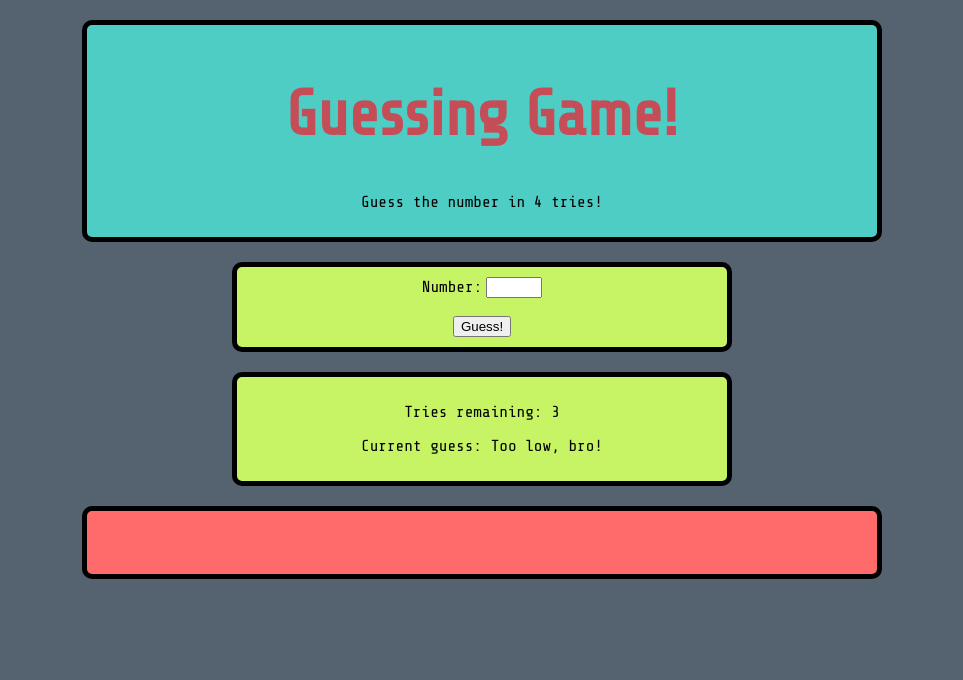
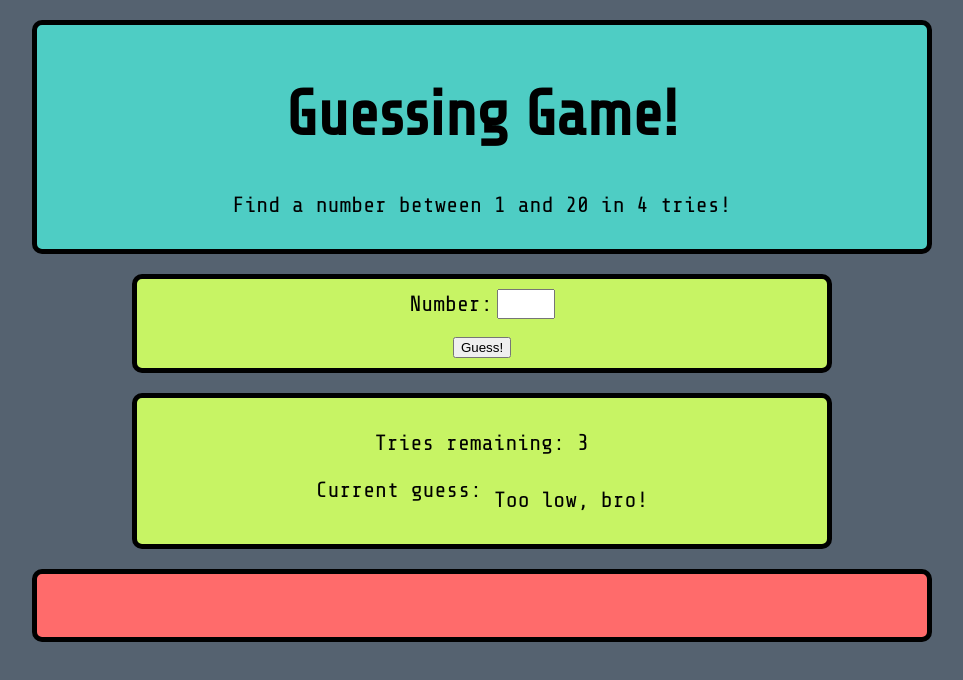
Before and after one commit to cficht/guess-a-number, a plain HTML site: page index.html in a window 1280 px wide. Both pictures are taken after a click on the button "Guess!". Shown: the whole page, without its empty margins (158-1121 px from the left). Drawn offline with nearby package versions, Linux system fonts and the light colour scheme.

Commit message:
added UI work into functions

```diff
--- a/app.js
+++ b/app.js
@@ -7,7 +7,7 @@ const triesRemaining = document.getElementById('tries-remaining');
 const highLow = document.getElementById('high-low');
 const winLose = document.getElementById('win-lose');
 
-const numberToGuess = Math.round(Math.random() * 10);
+const numberToGuess = Math.ceil(Math.random() * 20); // used Math.ceil to ensure the number is never zero;
 let triesCount = 4;
 
 submitButton.addEventListener('click', () => {
@@ -17,19 +17,30 @@ submitButton.addEventListener('click', () => {
     if (submittedTry === 1) {
         triesCount--;
         highLow.textContent = 'How high? Too high!';
+        highLow.style.verticalAlign = '10px';
     } else if (submittedTry === -1) {
         triesCount--;
         highLow.textContent = 'Too low, bro!';
+        highLow.style.verticalAlign = '-10px';
     } else {
+        triesCount--;
+        highLow.textContent = 'The right stuff!';
+        highLow.style.verticalAlign = '0px';
         winLose.textContent = 'YOOOOOOU WIN!!!';
-        highLow.textContent = 'The right stuff!';
+        winLose.style.color = 'gold';
         submitButton.disabled = true;
+        numberInput.disabled = true;
+        triesRemaining.textContent = triesCount;
+        return;
     }
 
     triesRemaining.textContent = triesCount;
+    triesRemaining.style.fontSize = `${11 + (triesCount * 4)}px`;
 
     if (triesCount <= 0) {
-        winLose.textContent = 'YOOOOU LOSE!!!';
+        winLose.textContent = 'YOOOOOOU LOSE!!!';
+        winLose.style.color = 'red';
         submitButton.disabled = true;
+        numberInput.disabled = true;
     }
 });
--- a/index.html
+++ b/index.html
@@ -10,11 +10,14 @@
     <title>Guessing Game</title>
 </head>
 <body>
+
     <header>
         <h1>Guessing Game!</h1>
-        <p>Guess the number in 4 tries!</p>
+        <p>Find a number between 1 and 20 in 4 tries!</p>
     </header>
+
     <main>
+
         <div class="number-box">
             <label>Number:</label>
             <input type="number" id="number-input" min="0" max="20">
@@ -22,16 +25,20 @@
             <br>
             <button id="submit-button">Guess!</button>
         </div>
+
         <div class="number-box">
             <p>Tries remaining: <span id="tries-remaining">4</span></p>
             <p>Current guess: <span id="high-low"></span></p>
         </div>
+
         <div id="result-box">
             <h1 id="win-lose"></h1>
         </div>
+
     </main>
 
     <script type="module" src="app.js"></script>
+
 </body>
 
 </html>
--- a/style.css
+++ b/style.css
@@ -9,7 +9,7 @@ body {
 header {
     border: solid black 5px;
     border-radius: 10px;
-    width: 800px;
+    width: 900px;
     background-color: #4ECDC4;
     text-align: center;
     margin: 0 auto;
@@ -21,17 +21,22 @@ header {
 h1 {
     font-family: 'Share Tech', sans-serif;
     font-size: 4rem;
-    color: #C44D58;
 }
 
 p, span, label {
     font-family: 'Share Tech Mono', monospace;
+    font-size: 22px;
+}
+
+#number-input {
+    font-family: 'Share Tech Mono', monospace;
+    font-size: 22px;
 }
 
 .number-box {
     border: solid black 5px;
     border-radius: 10px;
-    width: 500px;
+    width: 700px;
     background-color: #C7F464;
     text-align: center;
     margin: 0 auto;
@@ -43,7 +48,7 @@ p, span, label {
 #result-box {
     border: solid black 5px;
     border-radius: 10px;
-    width: 800px;
+    width: 900px;
     background-color: #FF6B6B;
     text-align: center;
     margin: 0 auto;
```
